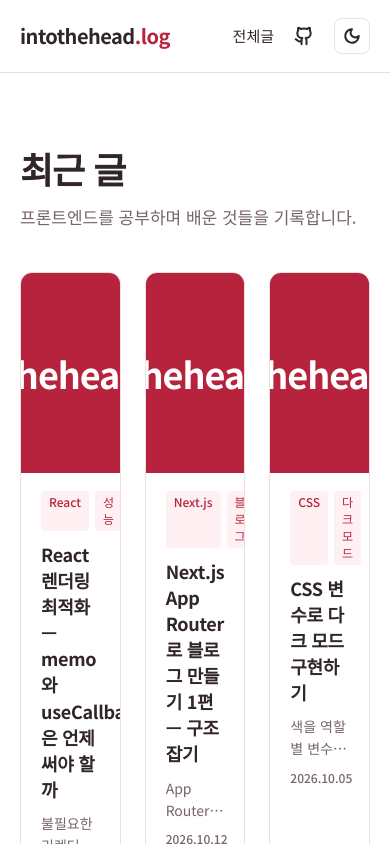
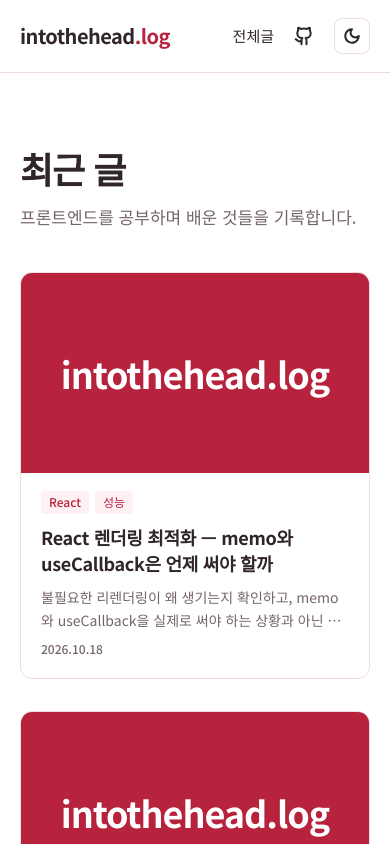
Before and after one commit to intothehead/intothehead.log, a Next.js app: page / in a window 390 px wide. Shown: the top 844 px of the page. Built offline with nearby package versions, Linux system fonts and the light colour scheme.

Commit message:
화면 폭에 따라 카드 열 수 바꾸기

```diff
--- a/app/page.module.css
+++ b/app/page.module.css
@@ -11,6 +11,18 @@
   display: grid;
   grid-template-columns: repeat(3, 1fr);
   gap: 32px 24px;
+}
+
+@media (max-width: 1024px) {
+  .Cardgrid {
+    grid-template-columns: repeat(2, 1fr);
+  }
+}
+
+@media (max-width: 640px) {
+  .Cardgrid {
+    grid-template-columns: 1fr;
+  }
 }
 
 .MainTitle {
```
